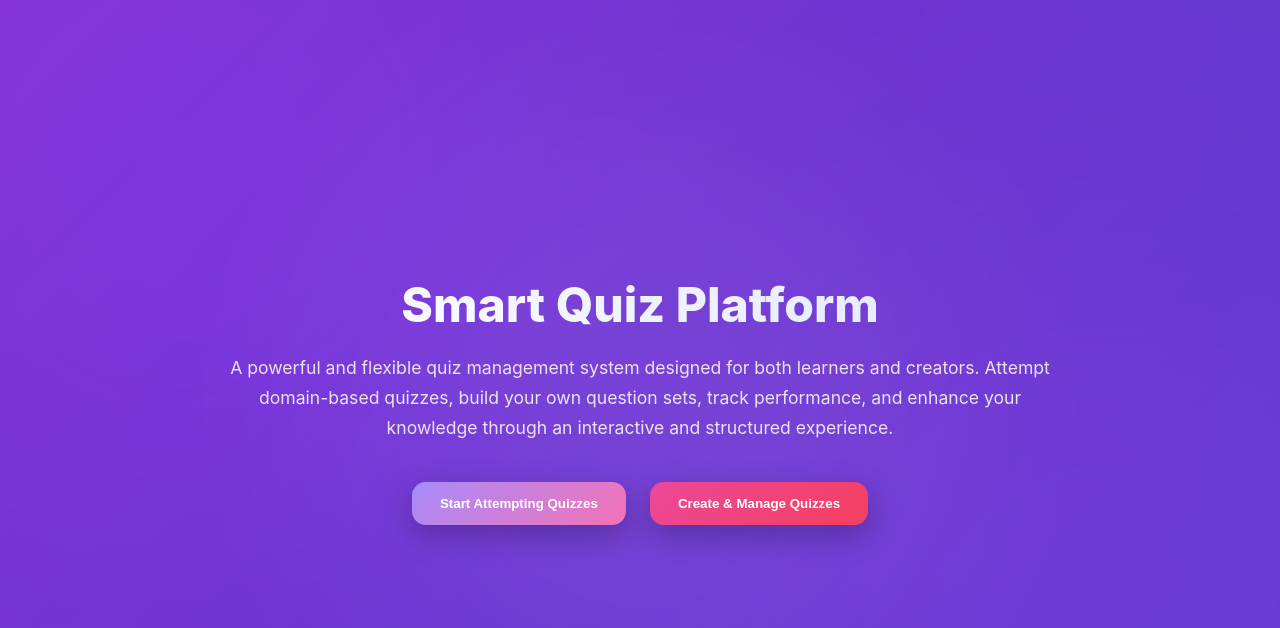
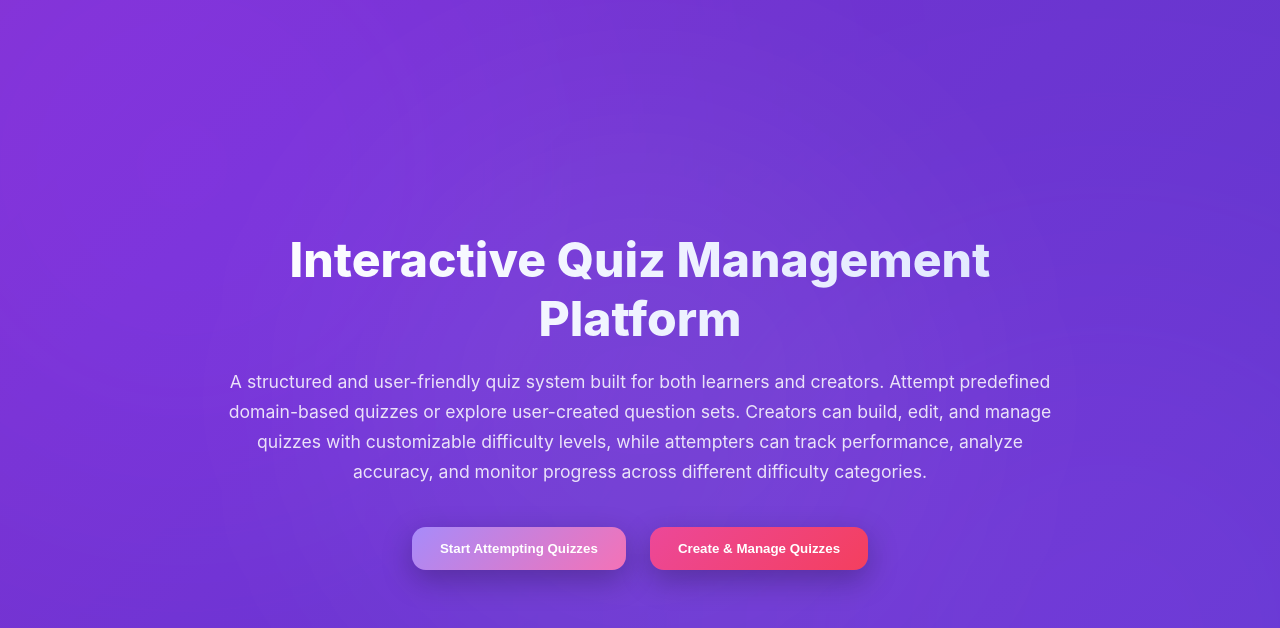
Before and after one commit to AnupHMuralidhar/OnlineQuizPlatform, a React (Vite) app in the folder frontend/: page / in a window 1280 px wide. Shown: the top 628 px of the page. Built offline with nearby package versions, Linux system fonts and the light colour scheme.

Commit message:
Revise Landing component for enhanced description and title
Updated the landing page content and structure for improved user experience.

```diff
--- a/frontend/src/pages/public/Landing.jsx
+++ b/frontend/src/pages/public/Landing.jsx
@@ -1,8 +1,40 @@
 import React from "react";
+
 export default function Landing({ onSelectRole })
-{ return ( <div className="gradient-bg">
-<div className="landing-container"> <div className="landing-title"> Smart Quiz Platform </div>
-<div className="landing-description"> A powerful and flexible quiz management system designed for both learners and creators. Attempt domain-based quizzes, build your own question sets, track performance,
-  and enhance your knowledge through an interactive and structured experience. </div>
-<div className="landing-buttons"> <button className="landing-btn-primary" onClick={() => onSelectRole("attempter")} > Start Attempting Quizzes
-</button> <button className="landing-btn-secondary" onClick={() => onSelectRole("creator")} > Create & Manage Quizzes </button> </div> </div> </div> ); }
+{
+  return (
+    <div className="gradient-bg">
+      <div className="landing-container">
+
+        <div className="landing-title">
+          Interactive Quiz Management Platform
+        </div>
+
+        <div className="landing-description">
+          A structured and user-friendly quiz system built for both learners and creators.
+          Attempt predefined domain-based quizzes or explore user-created question sets.
+          Creators can build, edit, and manage quizzes with customizable difficulty levels,
+          while attempters can track performance, analyze accuracy, and monitor progress
+          across different difficulty categories.
+        </div>
+
+        <div className="landing-buttons">
+          <button
+            className="landing-btn-primary"
+            onClick={() => onSelectRole("attempter")}
+          >
+            Start Attempting Quizzes
+          </button>
+
+          <button
+            className="landing-btn-secondary"
+            onClick={() => onSelectRole("creator")}
+          >
+            Create & Manage Quizzes
+          </button>
+        </div>
+
+      </div>
+    </div>
+  );
+}
```
